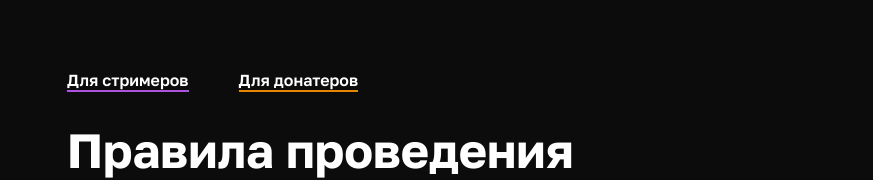
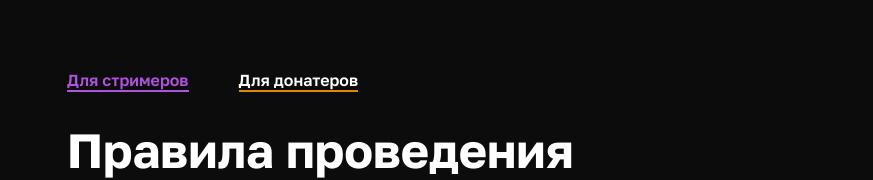
Before and after one commit to i7d3v3l0p3r/aukus-frontend, a React (Create React App) app: page /rules in a window 1280 px wide. Shown: the part 144-324 px from the top of the page, without its empty margins (203-1076 px from the left). Built offline with nearby package versions, Linux system fonts and the light colour scheme.

Commit message:
Improve rules switch

```diff
--- a/src/components/LinkSpan.tsx
+++ b/src/components/LinkSpan.tsx
@@ -1,11 +1,22 @@
 import { styled } from '@mui/system'
 
-const LinkSpan = styled('span')(({ color }) => ({
-  borderBottom: `2px solid ${color}`,
-  ':hover': {
-    color: color,
-    cursor: 'pointer',
-  },
-}))
+interface LinkSpanProps {
+  color?: string
+  active?: boolean
+}
+
+const LinkSpan = styled('span', {
+  shouldForwardProp: (prop) => prop !== 'active', // This prevents the `active` prop from being passed to the DOM element
+})<LinkSpanProps>(({ color, active }: LinkSpanProps) => {
+  const defaultColor = 'white'
+  return {
+    borderBottom: `2px solid ${color || defaultColor}`,
+    color: active ? color : 'white',
+    ':hover': {
+      color: color || defaultColor,
+      cursor: 'pointer',
+    },
+  }
+})
 
 export default LinkSpan
--- a/src/pages/rules/RulesPage.tsx
+++ b/src/pages/rules/RulesPage.tsx
@@ -16,11 +16,15 @@ export default function RulesPage() {
         <Box width={'740px'}>
           <Box marginBottom={'30px'}>
             <Link to="#" onClick={() => setRulesPage('player')}>
-              <LinkSpan color={Color.purple}>Для стримеров</LinkSpan>
+              <LinkSpan color={Color.purple} active={rulesPage === 'player'}>
+                Для стримеров
+              </LinkSpan>
             </Link>
             <span style={{ marginLeft: '50px' }} />
             <Link to="#" onClick={() => setRulesPage('donater')}>
-              <LinkSpan color={Color.orange}>Для донатеров</LinkSpan>
+              <LinkSpan color={Color.orange} active={rulesPage === 'donater'}>
+                Для донатеров
+              </LinkSpan>
             </Link>
           </Box>
           <Typography fontSize={'48px'} fontWeight={700} lineHeight={1.2}>
```
